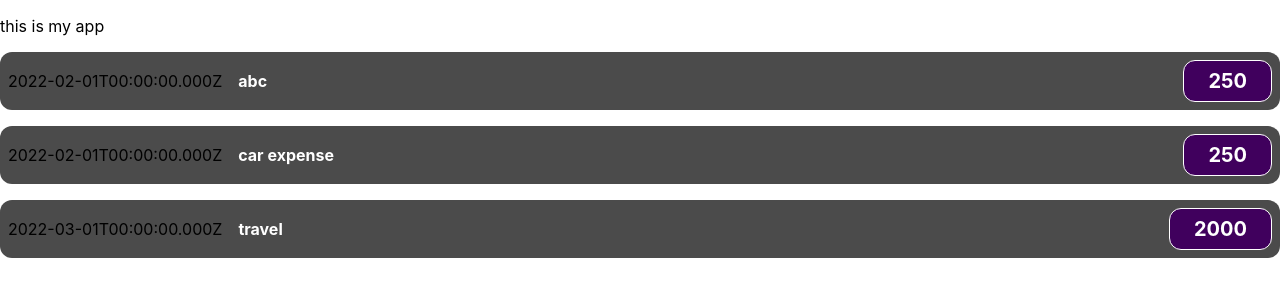
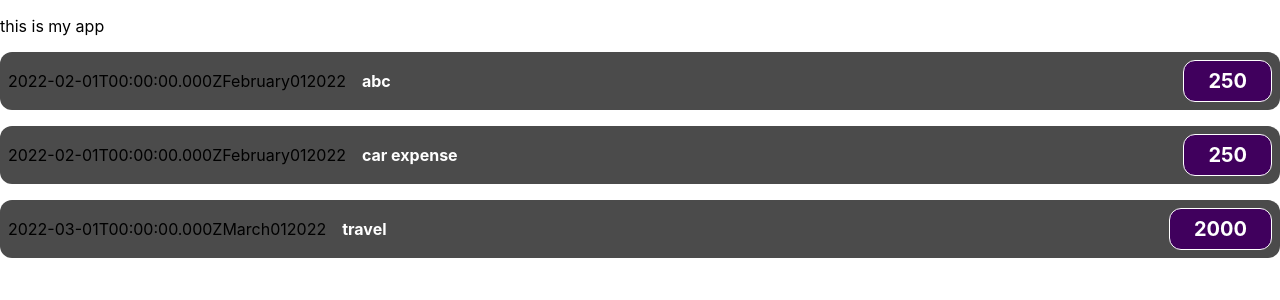
Before and after one commit to suchitraBasavaraju/frontend-statistics, a React (Create React App) app: page / in a window 1280 px wide. Shown: the top 300 px of the page. Built offline with nearby package versions, Linux system fonts and the light colour scheme.

Commit message:
Add. date as sepearte div

```diff
--- a/src/components/ExpenseItem.js
+++ b/src/components/ExpenseItem.js
@@ -2,9 +2,16 @@
 import "./ExpenseItem.css";
 
 export default function ExpenseItem(props) {
+  const month = props.date.toLocaleString("en-US", { month: "long" });
+  const day = props.date.toLocaleString("en-US", { day: "2-digit" });
+  const year = props.date.getFullYear();
+
   return (
     <div className="expense-item">
       <div>{props.date.toISOString()}</div>
+      <div> {month}</div>
+      <div> {day}</div>
+      <div> {year}</div>
 
       <div className="expense-item-title">
         <h2>{props.title} </h2>
```
